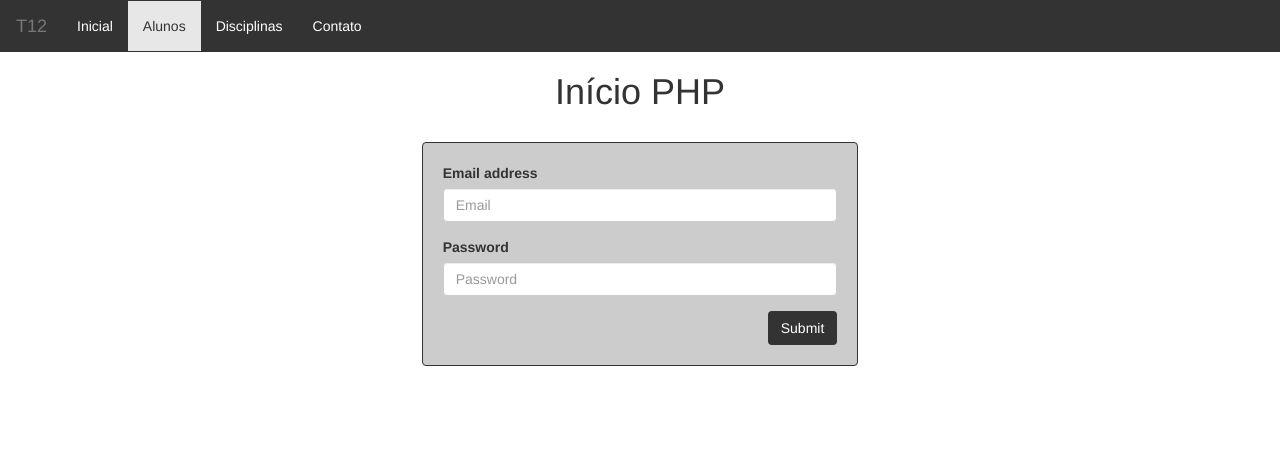
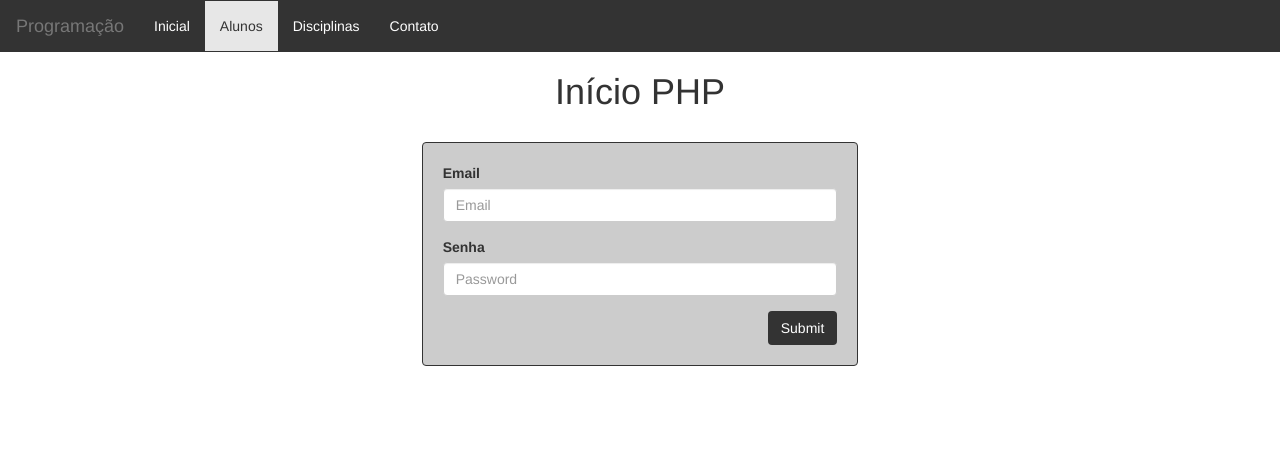
Before and after one commit to brunocoelhor/iff, a PHP site: page /login3.php in a window 1280 px wide. Shown: the top 452 px of the page. Run offline with PHP 8.4, Linux system fonts and the light colour scheme; some libraries are stand-ins or nearby versions.

Commit message:
Modificações turma 12

```diff
--- a/T12/19-09/header.php
+++ b/T12/19-09/header.php
@@ -5,7 +5,7 @@
     <meta http-equiv="X-UA-Compatible" content="IE=edge">
     <meta name="viewport" content="width=device-width, initial-scale=1">
     <!-- The above 3 meta tags *must* come first in the head; any other head content must come *after* these tags -->
-    <title>Turma 12</title>
+    <title>Programação</title>
 
     <!-- Bootstrap -->
     <link href="css/bootstrap.css" rel="stylesheet">
@@ -29,7 +29,7 @@
               <span class="icon-bar"></span>
               <span class="icon-bar"></span>
             </button>
-            <a class="navbar-brand" href="#">T12</a>
+            <a class="navbar-brand" href="#">Programação</a>
           </div>
 
           <!-- Collect the nav links, forms, and other content for toggling -->
--- a/T12/19-09/logar.php
+++ b/T12/19-09/logar.php
@@ -2,6 +2,8 @@
 $email = $_POST["email"];
 $senha = $_POST["senha"];
 
+print_r($_POST);
+
  echo $email ." ". $senha;
 
  ?>
--- a/T12/19-09/logar4.php
+++ b/T12/19-09/logar4.php
@@ -8,8 +8,7 @@ $senha = $_POST["senha"];
     <h1 class="text-center">Início PHP</h1>
 </div>
 <div class="row">
-    <div class="col-md-4"></div>
-    <div class="col-md-4 text-center">
+    <div class="col-md-4 col-md-offset-4">
       <?php
       if(($email == "bruno@bruno.com") AND ($senha == "123456")){
         echo "Você está logado";
@@ -18,7 +17,6 @@ $senha = $_POST["senha"];
       }
        ?>
     </div>
-    <div class="col-md-4"></div>
 </div>
 
 
--- a/T12/19-09/login3.php
+++ b/T12/19-09/login3.php
@@ -7,12 +7,12 @@
         <div class="col-md-4 box">
           <form action="logar.php" method="post">
             <div class="form-group">
-              <label for="exampleInputEmail1">Email address</label>
-              <input type="email" class="form-control" id="exampleInputEmail1" placeholder="Email">
+              <label for="txtEmail1">Email</label>
+              <input type="email" name="email" class="form-control" id="txtEmail1" placeholder="Email">
             </div>
             <div class="form-group">
-              <label for="exampleInputPassword1">Password</label>
-              <input type="password" class="form-control" id="exampleInputPassword1" placeholder="Password">
+              <label for="txtPass">Senha</label>
+              <input type="password" name="senha" class="form-control" id="txtPass" placeholder="Password">
             </div>
             <button type="submit" class="btn pull-right btn-dark">Submit</button>
           </form>
```
